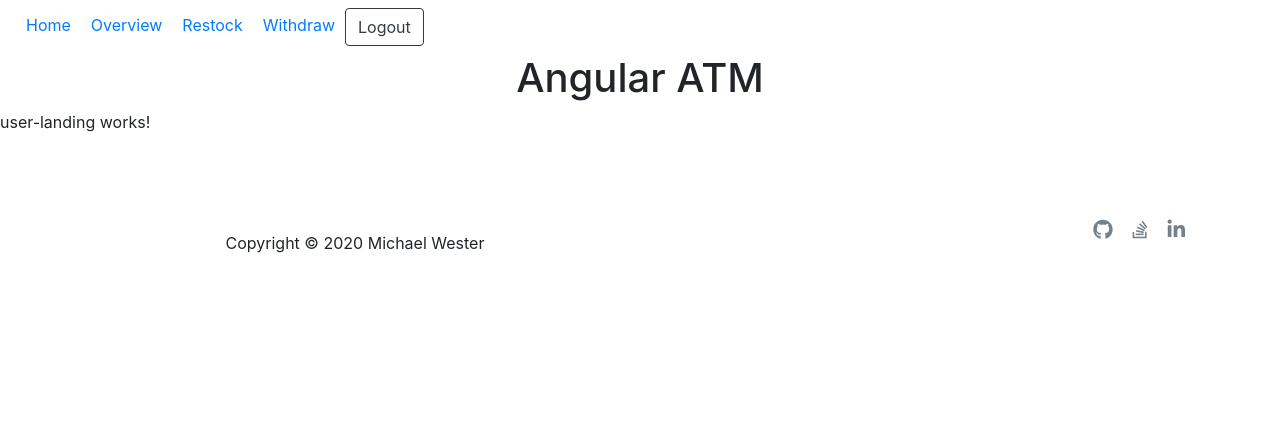
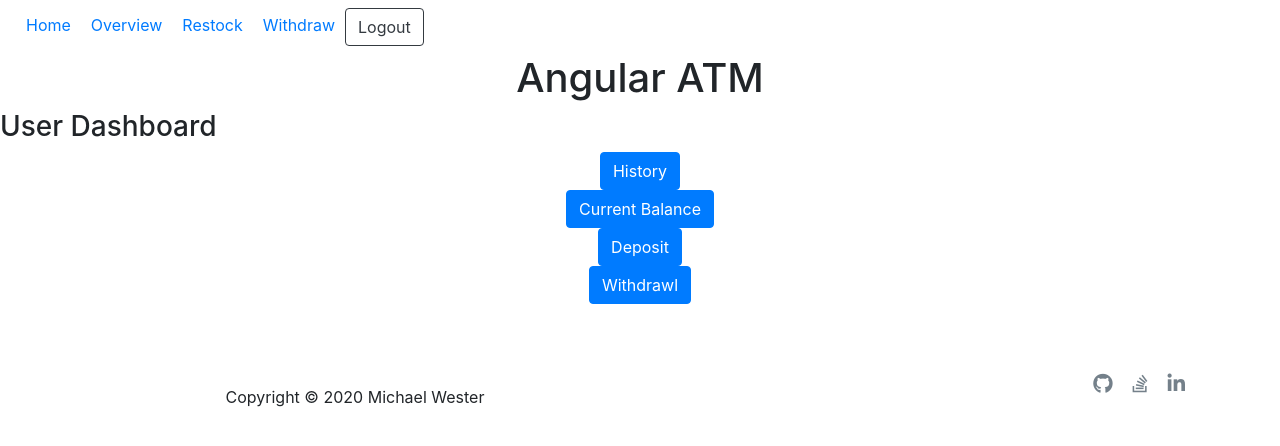
Before and after one commit to mike-wester/angular-atm, an Angular app: page /user-landing in a window 1280 px wide. Shown: the top 446 px of the page. Built offline with nearby package versions, Linux system fonts and the light colour scheme.

Commit message:
Start user pathing

```diff
--- a/src/app/enum/index.enum.ts
+++ b/src/app/enum/index.enum.ts
@@ -1,3 +1,4 @@
 export { CurrencyType } from './currency-type.enum';
 export { TransactionHistoryType } from './transaction-history-type.enum';
+export { UserRoute } from './user-route.enum';
 export { UserType } from './user-type.enum';
--- /dev/null
+++ b/src/app/enum/user-route.enum.ts
@@ -0,0 +1,6 @@
+export enum UserRoute {
+    'history',
+    'current',
+    'deposit',
+    'withdrawl'
+}
--- a/src/app/wwwroot/user/user-landing/user-landing.component.html
+++ b/src/app/wwwroot/user/user-landing/user-landing.component.html
@@ -1 +1,24 @@
-<p>user-landing works!</p>
+<div class="atm-user-dashboard">
+    <h3 class="page-header">User Dashboard</h3>
+    <div class='row'>
+        <div class='col text-center'>
+            <button class='btn btn-primary' type='button' (click)='routeToChild("history")'>History</button>
+        </div>
+    </div>
+    <div class='row'>
+        <div class='col text-center'>
+            <button class='btn btn-primary' type='button' (click)='routeToChild("current")'>Current
+                Balance</button>
+        </div>
+    </div>
+    <div class='row'>
+        <div class='col text-center'>
+            <button class='btn btn-primary' type='button' (click)='routeToChild("deposit")'>Deposit</button>
+        </div>
+    </div>
+    <div class='row'>
+        <div class='col text-center'>
+            <button class='btn btn-primary' type='button' (click)='routeToChild("withdrawl")'>Withdrawl</button>
+        </div>
+    </div>
+</div>
--- a/src/app/wwwroot/user/user-landing/user-landing.component.ts
+++ b/src/app/wwwroot/user/user-landing/user-landing.component.ts
@@ -1,4 +1,6 @@
 import { Component, OnInit } from '@angular/core';
+import { Router } from '@angular/router';
+import { UserRoute } from 'src/app/enum/index.enum';
 
 @Component({
     selector: 'app-user-landing',
@@ -7,9 +9,32 @@ import { Component, OnInit } from '@angular/core';
 })
 export class UserLandingComponent implements OnInit {
 
-    constructor() { }
+    constructor(
+        private _router: Router
+    ) { }
 
     ngOnInit(): void {
     }
 
+    public routeToChild(route: String): void {
+        switch (route) {
+            case UserRoute[UserRoute.history]: {
+                this._router.navigate(['user-history']);
+                break;
+            }
+            case UserRoute[UserRoute.current]: {
+                this._router.navigate(['user-current']);
+                break;
+            }
+            case UserRoute[UserRoute.deposit]: {
+                this._router.navigate(['user-deposit']);
+                break;
+            }
+            case UserRoute[UserRoute.withdrawl]: {
+                this._router.navigate(['user-withdrwal']);
+                break;
+            }
+        }
+    }
+
 }
```
